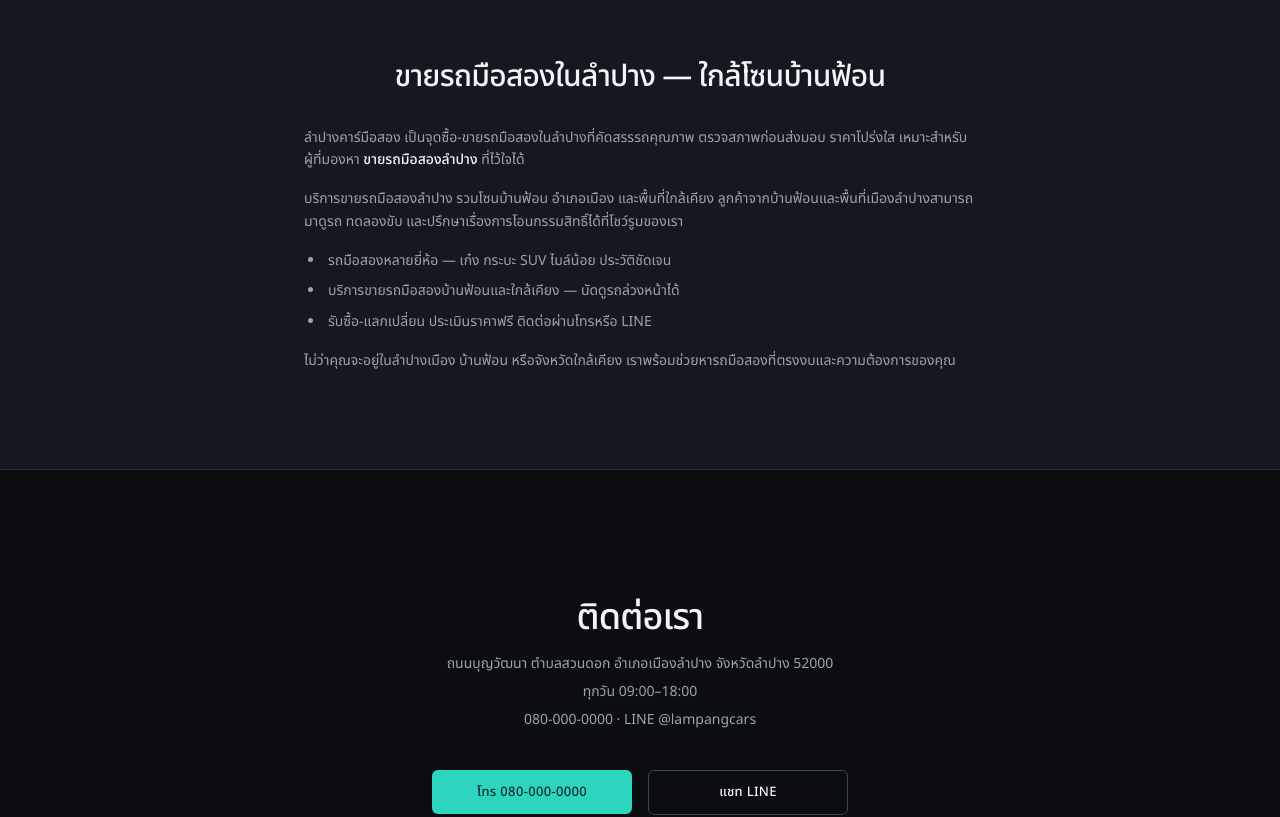
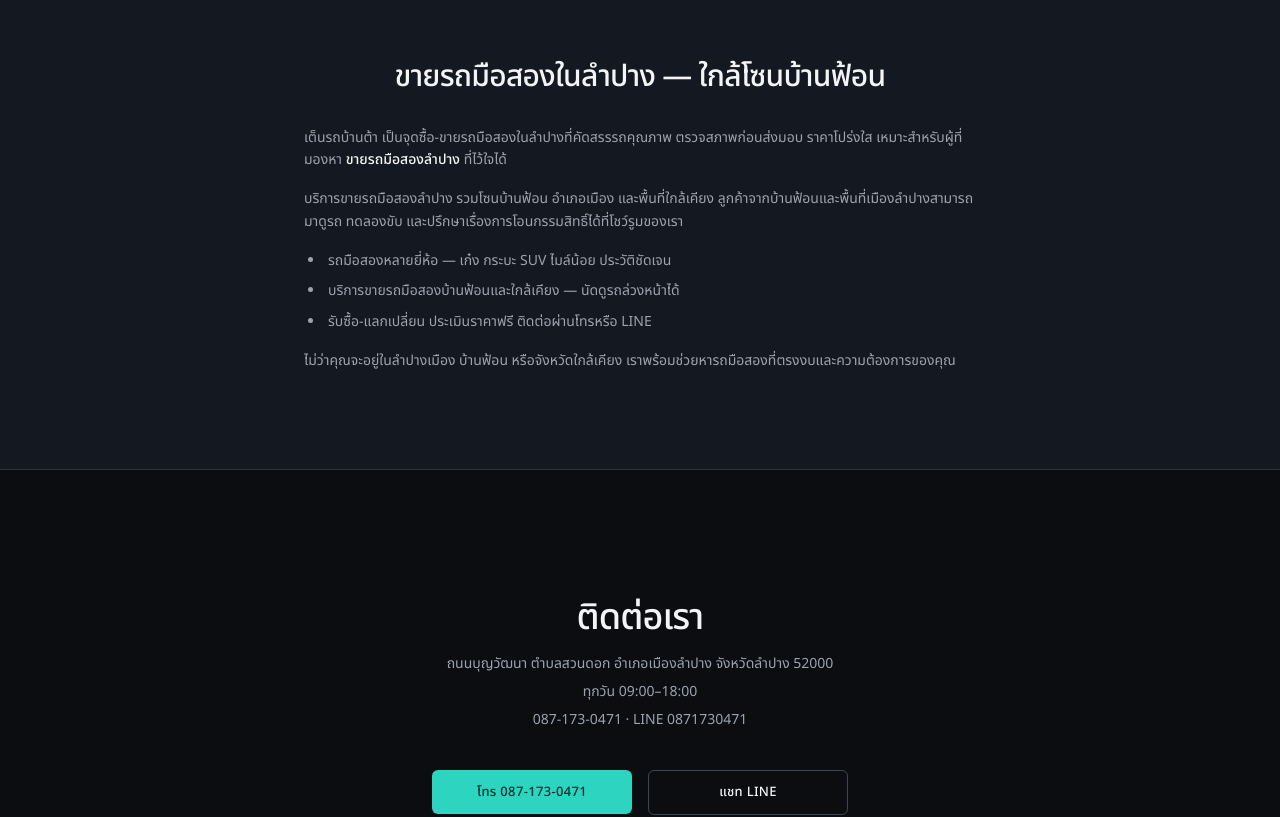
Before and after one commit to promplooklpk-web/next-landing, a Next.js app: page / in a window 1280 px wide. Shown: the part 1980-2797 px from the top of the page. Built offline with nearby package versions, Linux system fonts and the light colour scheme; no server answers; the database is empty.

Commit message:
feat: update shop branding and contact to เต็นรถบ้านต้า
- Shop name, phone, and LINE ID/URL in data/shop.ts
- SEO keyword aligned with new brand name
- README title and description

Co-authored-by: promplooklpk-web <promplooklpk-web@users.noreply.github.com>

```diff
--- a/data/shop.ts
+++ b/data/shop.ts
@@ -1,5 +1,5 @@
 export const shop = {
-  name: "ลำปางคาร์มือสอง",
+  name: "เต็นรถบ้านต้า",
   tagline: "ขายรถมือสองลำปาง คัดสรรคุณภาพ ราคายุติธรรม",
   serviceArea:
     "บริการขายรถมือสองลำปาง รวมโซนบ้านฟ้อน อำเภอเมือง และพื้นที่ใกล้เคียง",
@@ -18,11 +18,11 @@ export const shop = {
       "https://www.google.com/maps/dir/?api=1&destination=18.2888,99.4928",
   },
   hours: "ทุกวัน 09:00–18:00",
-  phone: "080-000-0000",
-  phoneTel: "0800000000",
-  line: "@lampangcars",
-  lineUrl: "https://line.me/R/ti/p/@lampangcars",
-  email: "info@lampangcars.local",
+  phone: "087-173-0471",
+  phoneTel: "0871730471",
+  line: "0871730471",
+  lineUrl: "https://line.me/ti/p/~0871730471",
+  email: "contact@tenrodbaan.local",
 } as const;
 
 export const howToBuySteps = [
--- a/lib/site-seo.ts
+++ b/lib/site-seo.ts
@@ -6,7 +6,7 @@ export const SEO_KEYWORDS = [
   "ขายรถมือสอง",
   "ขายรถมือสองบ้านฟ้อน",
   "รถมือสองลำปาง",
-  "ลำปางคาร์มือสอง",
+  "เต็นรถบ้านต้า",
   shop.name,
 ] as const;
 
```
Also changed, not shown: 1 other file (tests, documents, lock files or other folders).
